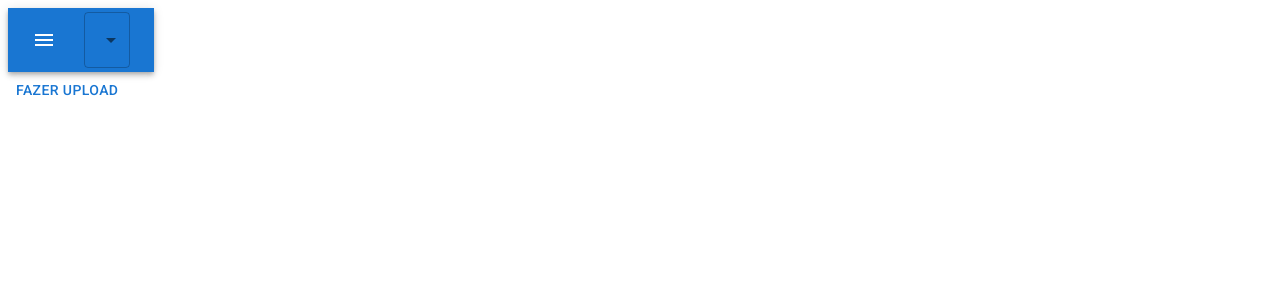
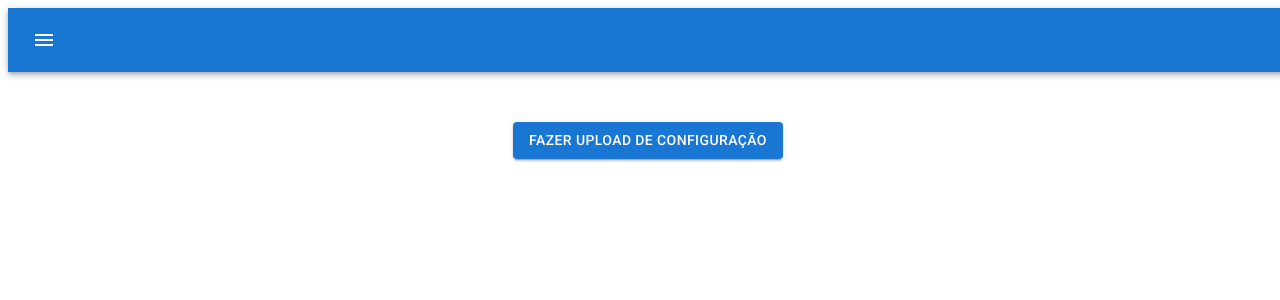
Before and after one commit to Tashima42/text-template, a React (Vite) app: page / in a window 1280 px wide. Shown: the top 300 px of the page. Built offline with nearby package versions, Linux system fonts and the light colour scheme.

Commit message:
improve error handling and add functionality to upload button

```diff
--- a/src/App.css
+++ b/src/App.css
@@ -2,6 +2,15 @@
   width: 100vw;
   margin: 0;
   padding: 0;
+}
+
+.upload-button {
+  width: 100vw;
+  margin: 0;
+  padding: 0;
+  margin-top: 50px;
+  display: flex;
+  justify-content: center;
 }
 
 .text-editor {
--- a/src/components/AppBar.jsx
+++ b/src/components/AppBar.jsx
@@ -24,7 +24,7 @@ export default function ButtonAppBar(props) {
           >
             <MenuIcon />
           </IconButton>
-          <div className="form-select-div">
+          {/* <div className="form-select-div">
             <Select
               labelId="templates-label"
               label="Templates"
@@ -40,7 +40,7 @@ export default function ButtonAppBar(props) {
                 </MenuItem>
               ))}
             </Select>
-          </div>
+          </div> */}
         </Toolbar>
       </AppBar>
     </Box>
--- a/src/components/AppDrawer.jsx
+++ b/src/components/AppDrawer.jsx
@@ -7,21 +7,20 @@ import {
   ListItemIcon,
   ListItemText,
 } from "@mui/material";
-import { TextSnippet, AccountTree, AddCircle, Save } from "@mui/icons-material";
+import { TextSnippet, AddCircle, Save } from "@mui/icons-material";
 import UploadTemplateFileModal from "./UploadTemplateFileModal";
 import buildTemplatesRepository from "../repositories/templates";
 
 const templatesRepository = buildTemplatesRepository();
 
 export default function AppDrawer(props) {
-  const uploadModalState = React.useState(false);
+  const [_, setUploadModalOpen] = props.uploadModalState
   const [route, setRoute] = props.routeState;
-  const [_, setOpen] = uploadModalState;
   const [drawer] = props.drawerState;
   const toggleDrawer = props.toggleDrawer;
 
   function handleOpen(openState) {
-    setOpen(openState);
+    setUploadModalOpen(openState);
   }
 
   function handleTemplateEditorRoute() {
@@ -46,7 +45,7 @@ export default function AppDrawer(props) {
   return (
     <React.Fragment>
       <UploadTemplateFileModal
-        openState={uploadModalState}
+        openState={props.uploadModalState}
         handleOpen={handleOpen}
       />
       <Drawer open={drawer} onClose={toggleDrawer(false)}>
--- a/src/main.jsx
+++ b/src/main.jsx
@@ -15,6 +15,9 @@ import { TemplateConfig } from "./template.js";
 const templatesRepository = buildTemplatesRepository();
 
 function Main() {
+  const uploadModalState = React.useState(false);
+  const [uploadModalOpen, setUploadModalOpen] = uploadModalState;
+
   const drawerState = React.useState(false);
   const [_, setDrawer] = drawerState;
   const routeState = React.useState(templatesRepository.getRoute() ?? "/");
@@ -105,6 +108,7 @@ function Main() {
       />
       <AppDrawer
         drawerState={drawerState}
+        uploadModalState={uploadModalState}
         toggleDrawer={toggleDrawer}
         routeState={routeState}
       />
@@ -123,8 +127,8 @@ function Main() {
             templateValuesState={templateValuesState}
           />
         ) : (
-          <div>
-            <Button>Fazer upload</Button>
+          <div className="upload-button">
+            <Button variant="contained" onClick={() => setUploadModalOpen(true)}>Fazer upload de configuração</Button>
           </div>
         );
     }
--- a/src/template.js
+++ b/src/template.js
@@ -105,6 +105,9 @@ export class TemplateConfig {
       return { success: false, message: 'Não foi possível ler o arquivo de configuração.', error: errors.failedToJSONParse }
     }
     // Verify the config file version
+    if (!this.config.version) {
+      return { success: false, message: `Versão da configuração não encontrada, a versão esperada era '${consts.templateConfigVersion}', essa configuração pode não funcionar.`, error: errors.mismatchedConfigVersion }
+    }
     if (this.config.version != consts.templateConfigVersion) {
       return { success: false, message: `Versão da configuração é '${this.config.version}', a versão esperada era '${consts.templateConfigVersion}', essa configuração pode não funcionar.`, error: errors.mismatchedConfigVersion }
     }
```
Also changed, not shown: 1 other file (tests, documents, lock files or other folders).
